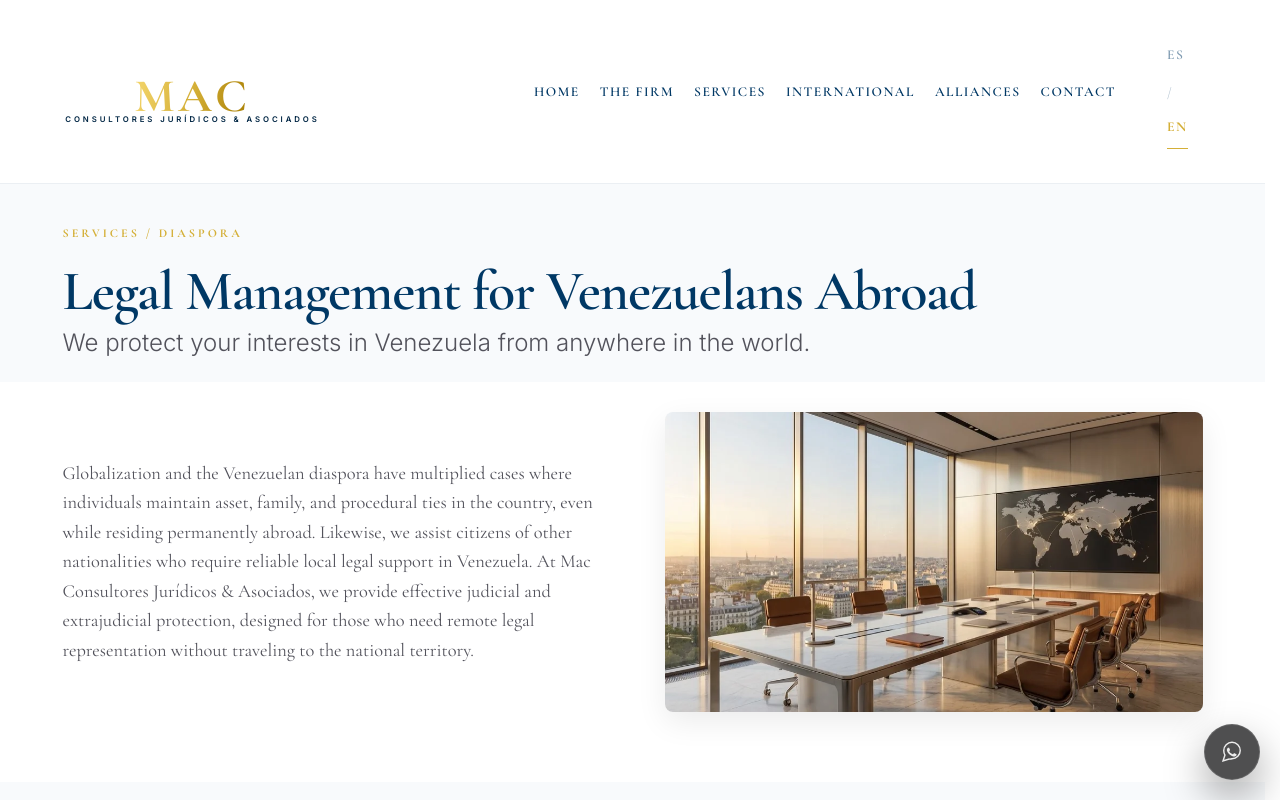
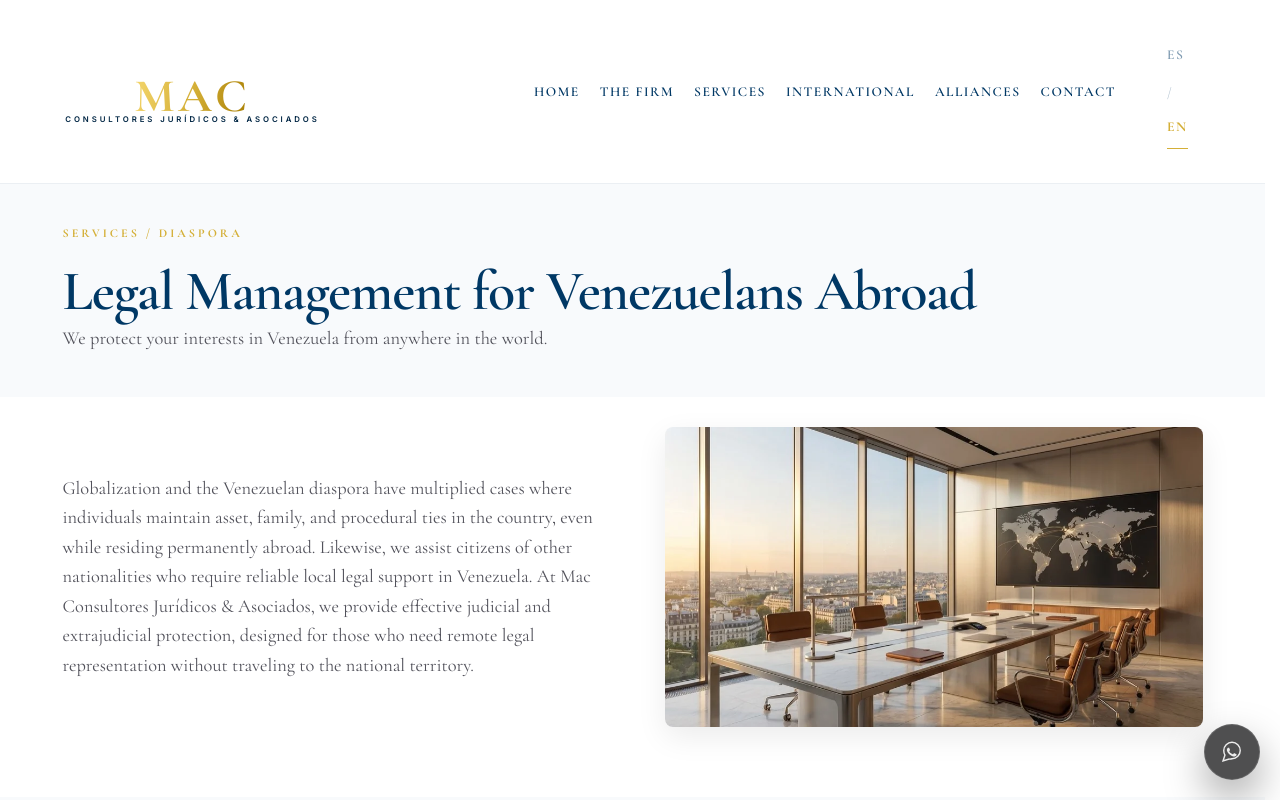
Before and after one commit to mcolina777-cpu/mac-consultores-site-clean, a Next.js app: page /en/services/consular in a window 1280 px wide. Shown: the top 800 px of the page. Built offline with nearby package versions, Linux system fonts and the light colour scheme.

Commit message:
Limpieza de archivos del Hero

```diff
--- a/src/app/globals.css
+++ b/src/app/globals.css
@@ -49,13 +49,7 @@ img {
 }
 
 /* Typography Standards */
-.hero-subtitle {
-    font-family: var(--font-inter), 'Inter', sans-serif;
-    font-size: 1.5rem;
-    color: var(--text-muted);
-    font-weight: 300;
-    margin-bottom: 0;
-}
+
 
 .contact-subtitle {
     color: var(--primary);
```
